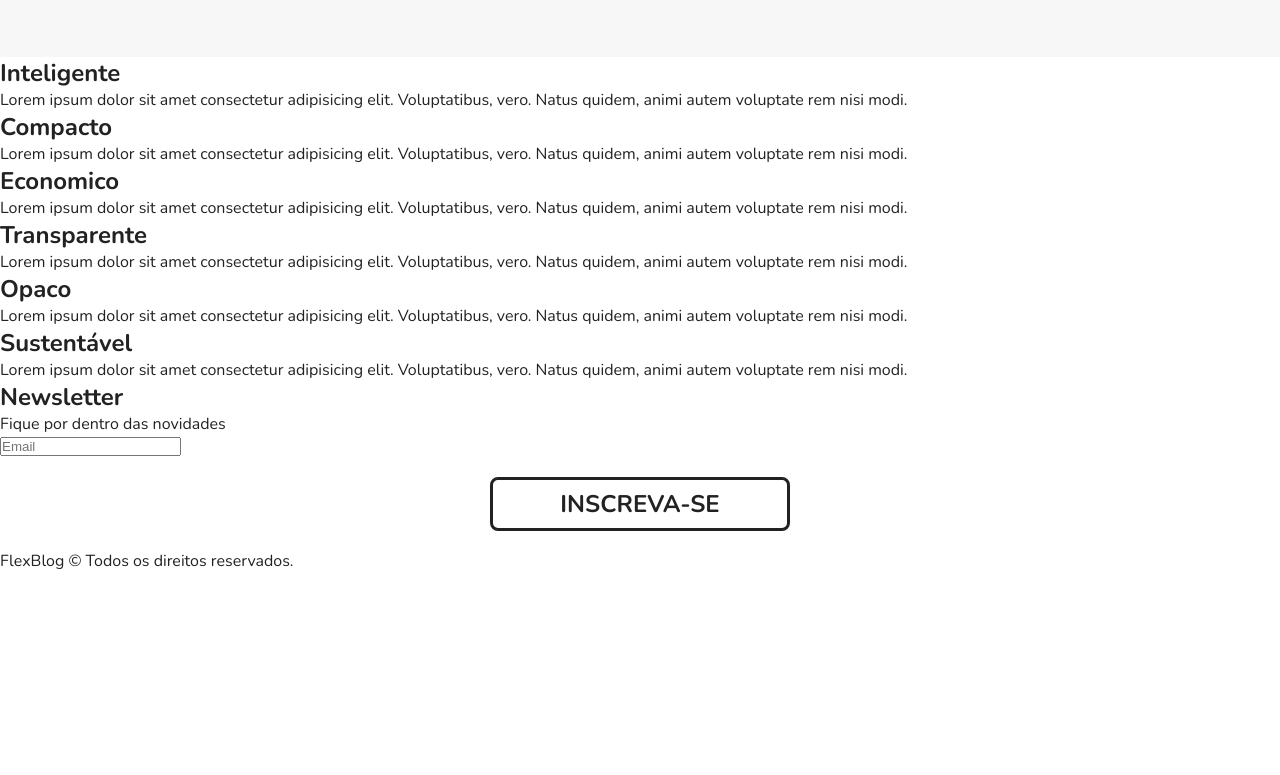
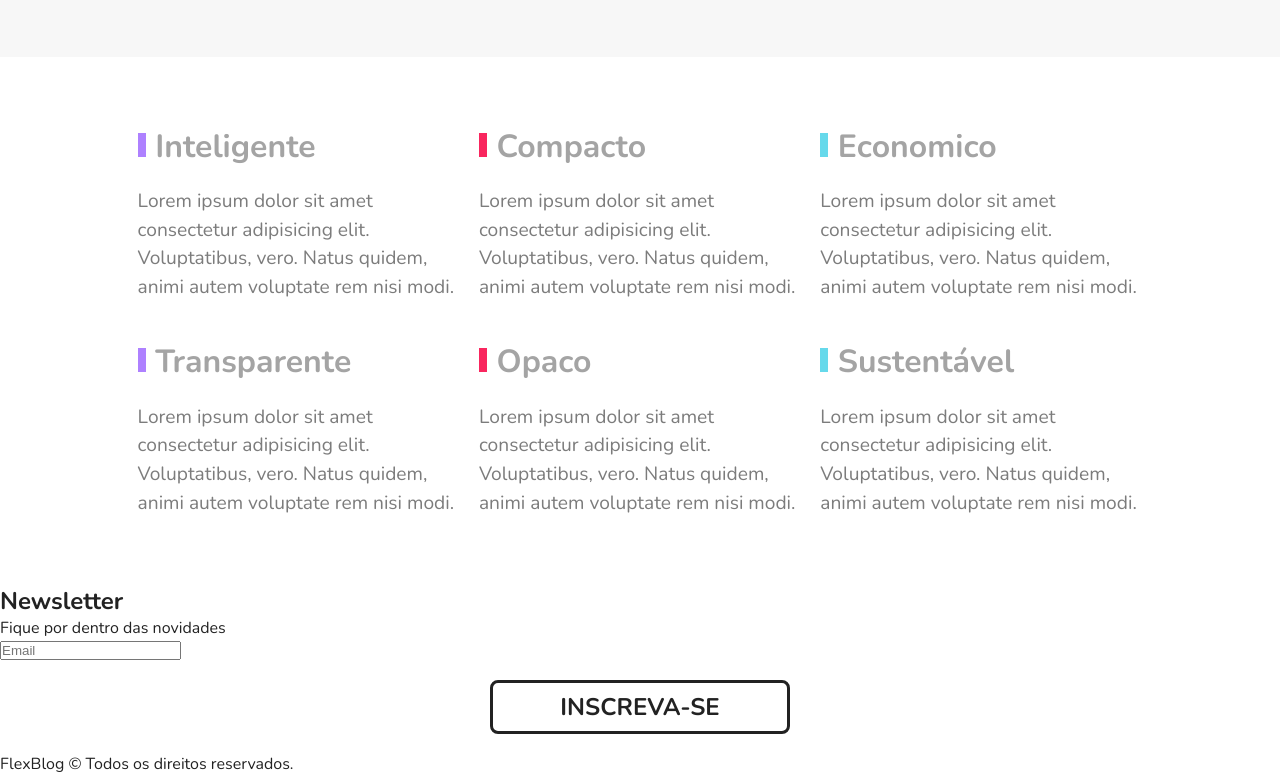
Before and after one commit to IvanConsalter/Flexbox_Course, a plain HTML site: page index.html in a window 1280 px wide. Shown: the part 2389-3164 px from the top of the page. Before the commit the page ends 2961 px from the top, so only its background shows below. Drawn offline with nearby package versions, Linux system fonts and the light colour scheme.

Commit message:
added style in quality

```diff
--- a/css/style.css
+++ b/css/style.css
@@ -289,3 +289,49 @@ img {
     text-align: center;
     border-radius: 0.5rem;
 }
+
+/* Qualidade */
+.qualidade {
+    width: 80%;
+    max-width: 1200px;
+    margin: 3rem auto;
+    display: flex;
+    flex-wrap: wrap;
+}
+
+.qualidade-item {
+    flex: 1 1 300px;
+    margin: 1.2rem 0.6rem;
+}
+
+.qualidade-item h2 {
+    font-size: 2rem;
+    color: #a4a4a4;
+    margin-bottom: 1.2rem;
+}
+
+.qualidade-item h2:before {
+    content: '';
+    display: inline-block;
+    width: 0.5rem;
+    height: 1.5rem;
+    margin-right: 0.6rem;
+}
+
+.qualidade-item:nth-of-type(3n + 1) h2::before {
+    background-color: #ae81ff;
+}
+
+.qualidade-item:nth-of-type(3n + 2) h2::before {
+    background-color: #f9265e;
+}
+
+.qualidade-item:nth-of-type(3n + 3) h2::before {
+    background-color: #66d9eb;
+}
+
+.qualidade-item p {
+    font-size: 1.2rem;
+    line-height: 1.5;
+    color: #7c7c7c;
+}
```
